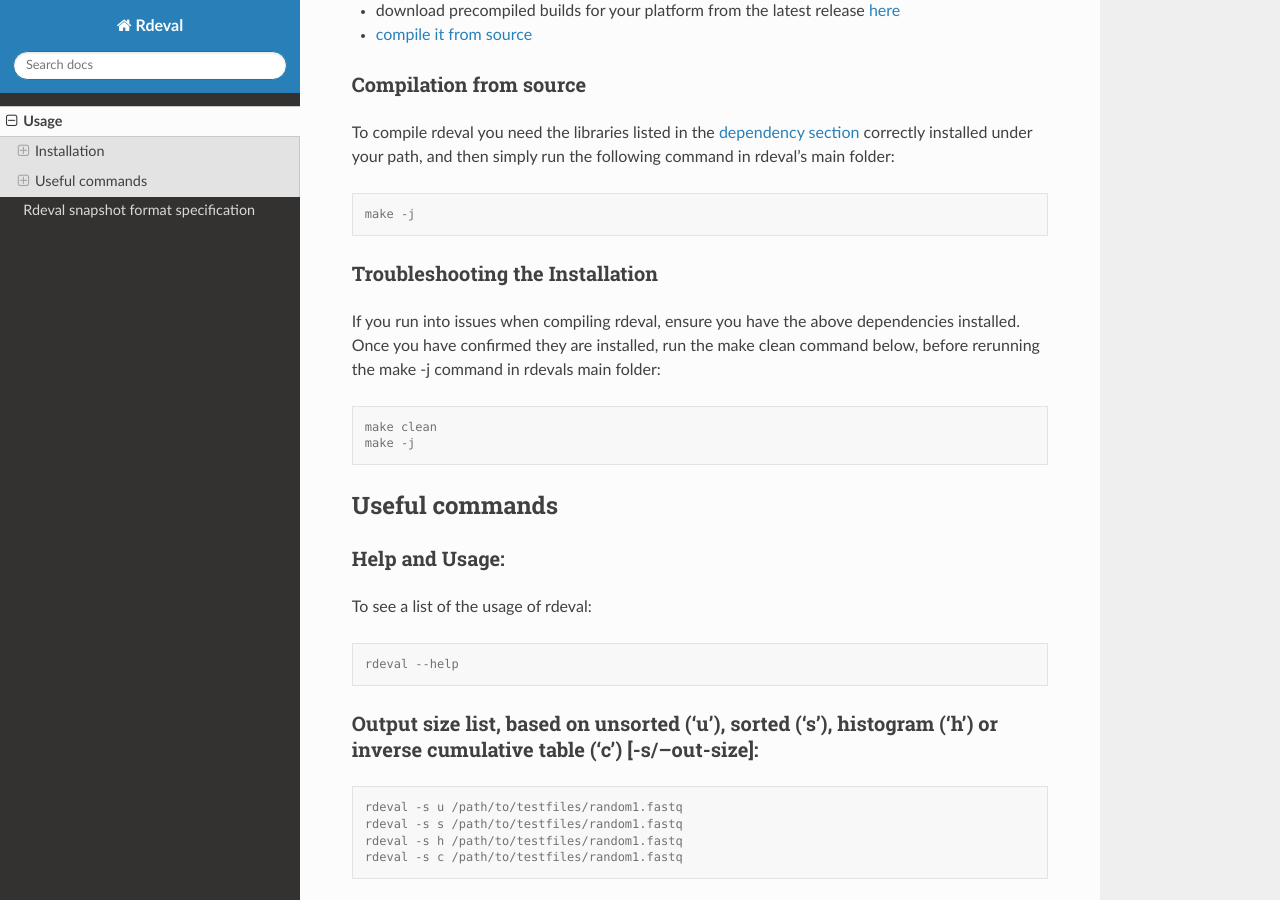
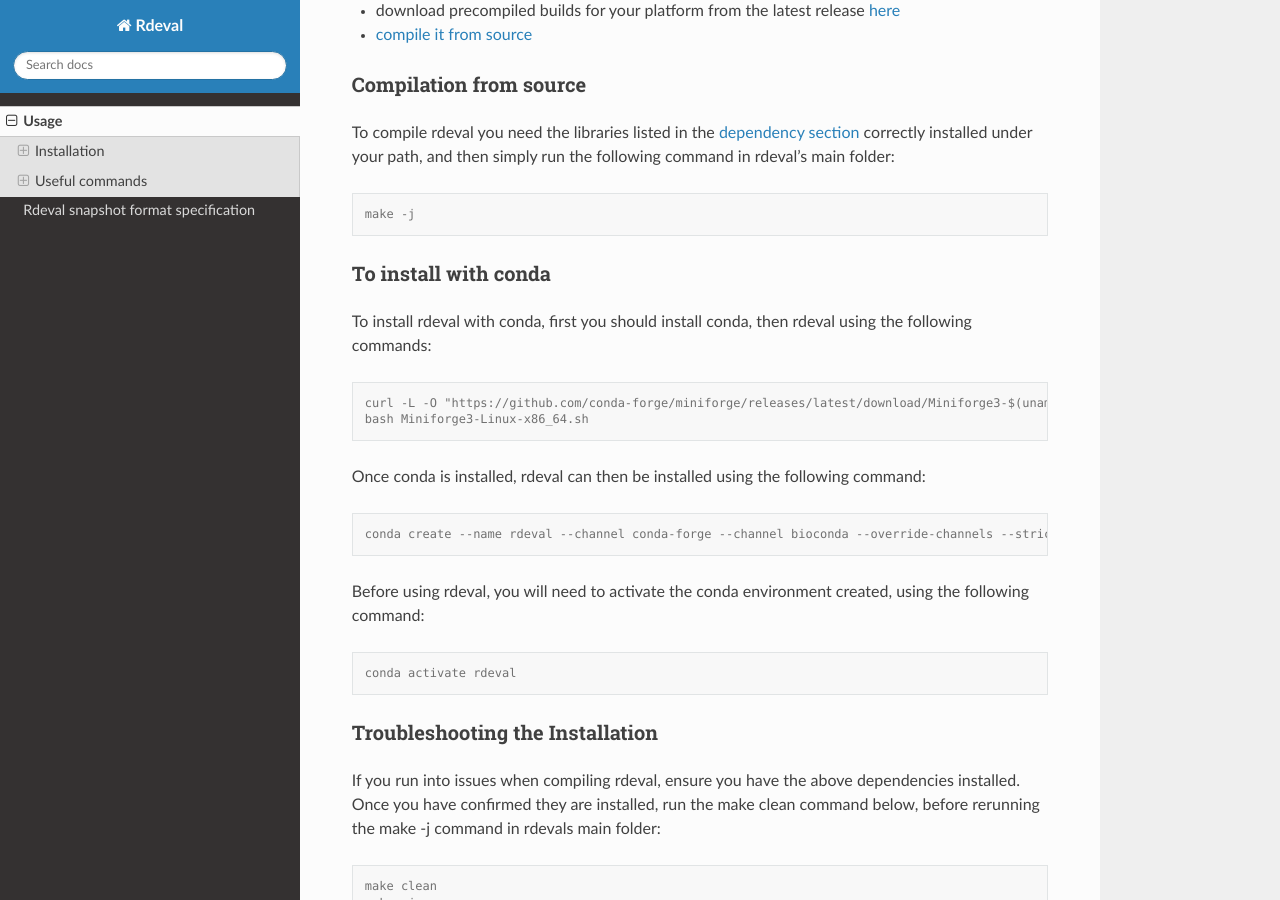
Before and after one commit to vgl-hub/rdeval-documentation, a Sphinx documentation site: the page built from docs/source/usage.rst, in a window 1280 px wide and 900 px high, scrolled down 459 px. Built offline with Sphinx 7.4.7 and the Read the Docs theme 3.1.0, drawn with Linux system fonts in a browser that asks for light colours; some of the changed text lies outside the part shown.

Commit message:
Update usage.rst
Updated the installation instructions for installing with conda and the usage of the generate_report.sh script

```diff
--- a/docs/source/usage.rst
+++ b/docs/source/usage.rst
@@ -25,6 +25,29 @@
 .. code-block:: console
 
    make -j
+
+To install with conda
+=====================
+
+To install rdeval with conda, first you should install conda, then rdeval using the following commands:
+
+.. code-block:: console
+
+   curl -L -O "https://github.com/conda-forge/miniforge/releases/latest/download/Miniforge3-$(uname)-$(uname -m).sh"
+   bash Miniforge3-Linux-x86_64.sh
+
+Once conda is installed, rdeval can then be installed using the following command:
+
+.. code-block:: console
+
+   conda create --name rdeval --channel conda-forge --channel bioconda --override-channels --strict-channel-priority rdeval
+
+Before using rdeval, you will need to activate the conda environment created, using the following command:
+
+.. code-block:: console
+
+   conda activate rdeval
+
 
 Troubleshooting the Installation
 ================================
@@ -138,7 +161,7 @@
 
 .. code-block:: console
 
-   R -e "rmarkdown::render('${RDEVAL}/figures.Rmd', output_file='[output].html')" --args "[rd-file-1].rd" "[rd-file-2].rd"
+   generate_report.sh -i input1.rd [input2.rd ...] -o output_file.html
 
 To display the software version number [-v/--version]:
 =======================================
```
